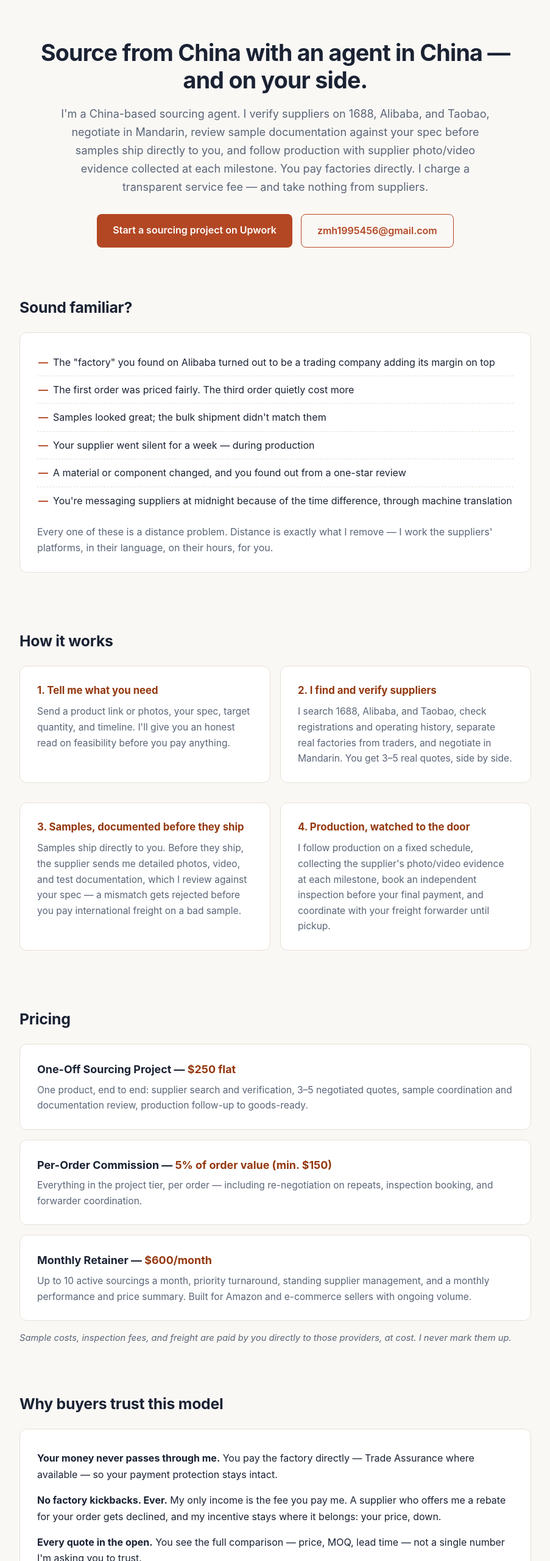
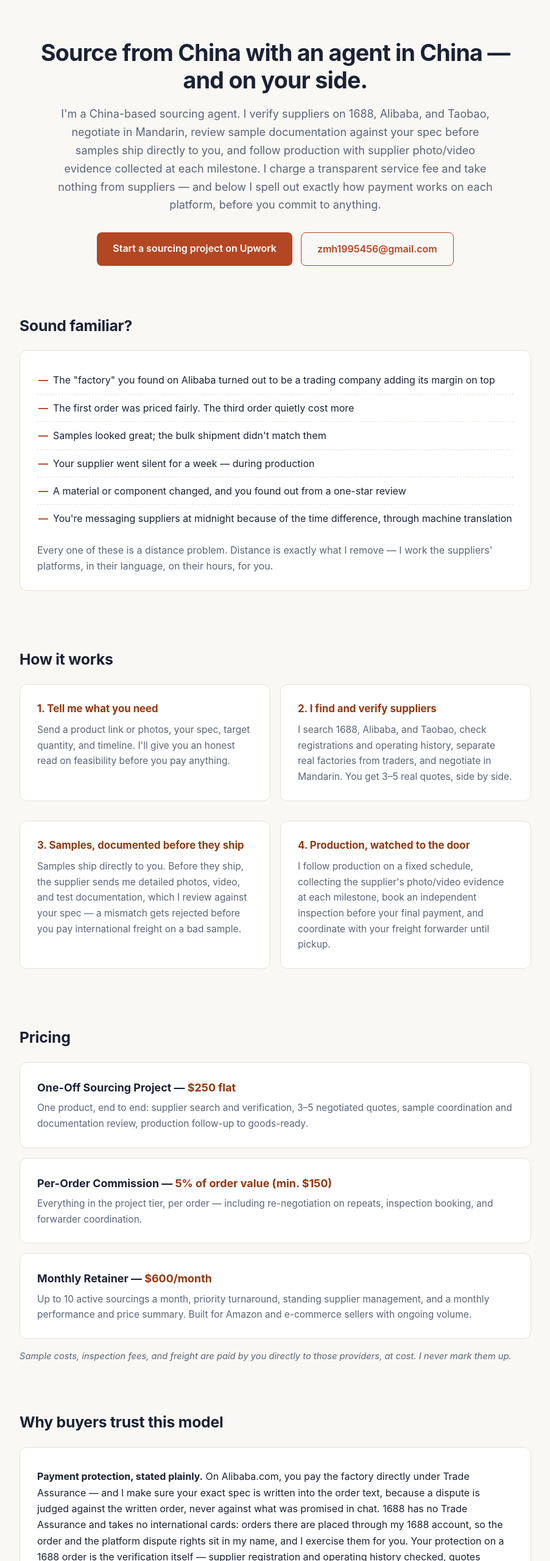
Before and after one commit to zmh1995789/sourcing, a plain HTML site: page index.html in a window 1280 px wide. Shown: the top 2560 px of the page at 61% size, without its empty margins (188-1091 px from the left). Drawn offline with Linux system fonts and the light colour scheme.

Commit message:
Fix Trade Assurance copy (R14)

```diff
--- a/index.html
+++ b/index.html
@@ -4,7 +4,7 @@
 <meta charset="utf-8">
 <meta name="viewport" content="width=device-width, initial-scale=1">
 <title>China Sourcing Agent — Verified Suppliers, Mandarin Negotiation, Transparent Fees</title>
-<meta name="description" content="China-based sourcing agent: supplier verification on 1688, Alibaba and Taobao, Mandarin negotiation, sample documentation review, independent inspection booking and production follow-up. Service-fee only — you pay factories directly.">
+<meta name="description" content="China-based sourcing agent: supplier verification on 1688, Alibaba and Taobao, Mandarin negotiation, sample documentation review, independent inspection booking and production follow-up. Service-fee only, no supplier commissions — with an honest explanation of how payment works on Alibaba vs 1688.">
 <style>
   :root{--ink:#1a2233;--muted:#5a6577;--accent:#b34724;--accent-dark:#93380f;--bg:#faf8f5;--card:#ffffff;--line:#e7e0d6}
   *{box-sizing:border-box;margin:0;padding:0}
@@ -50,7 +50,7 @@
 
 <header>
   <h1>Source from China with an agent in China — and on your side.</h1>
-  <p class="sub">I'm a China-based sourcing agent. I verify suppliers on 1688, Alibaba, and Taobao, negotiate in Mandarin, review sample documentation against your spec before samples ship directly to you, and follow production with supplier photo/video evidence collected at each milestone. You pay factories directly. I charge a transparent service fee — and take nothing from suppliers.</p>
+  <p class="sub">I'm a China-based sourcing agent. I verify suppliers on 1688, Alibaba, and Taobao, negotiate in Mandarin, review sample documentation against your spec before samples ship directly to you, and follow production with supplier photo/video evidence collected at each milestone. I charge a transparent service fee and take nothing from suppliers — and below I spell out exactly how payment works on each platform, before you commit to anything.</p>
   <div class="cta-row">
     <a class="btn btn-primary" href="https://www.upwork.com/services/product/2125348315027730195/">Start a sourcing project on Upwork</a>
     <a class="btn btn-ghost" href="mailto:zmh1995456@gmail.com">zmh1995456@gmail.com</a>
@@ -111,11 +111,12 @@
   <p class="note">Sample costs, inspection fees, and freight are paid by you directly to those providers, at cost. I never mark them up.</p>
 </section>
 
+<!-- 2026-11-25 修订：Trade Assurance 话术改正（1688 无 TA、订单与争议权在代理账户名下），依据 success-pitfalls-scout-20261125.md R14 -->
 <section>
   <h2>Why buyers trust this model</h2>
   <div class="card">
     <ul class="trust">
-      <li><strong>Your money never passes through me.</strong> You pay the factory directly — Trade Assurance where available — so your payment protection stays intact.</li>
+      <li><strong>Payment protection, stated plainly.</strong> On Alibaba.com, you pay the factory directly under Trade Assurance — and I make sure your exact spec is written into the order text, because a dispute is judged against the written order, never against what was promised in chat. 1688 has no Trade Assurance and takes no international cards: orders there are placed through my 1688 account, so the order and the platform dispute rights sit in my name, and I exercise them for you. Your protection on a 1688 order is the verification itself — supplier registration and operating history checked, quotes verified side by side, samples shipped directly to you, and a written payment-node plan before any balance is released.</li>
       <li><strong>No factory kickbacks. Ever.</strong> My only income is the fee you pay me. A supplier who offers me a rebate for your order gets declined, and my incentive stays where it belongs: your price, down.</li>
       <li><strong>Every quote in the open.</strong> You see the full comparison — price, MOQ, lead time — not a single number I'm asking you to trust.</li>
       <li><strong>Native Mandarin, on China time.</strong> Negotiation and problem-solving happen in the supplier's language, during their working hours.</li>
@@ -130,7 +131,7 @@
     <h3>What quantities can you handle?</h3>
     <p>Any, honestly assessed. 1688 suppliers often accept small runs; Alibaba factories commonly want 300–1,000+ units. Tell me your target quantity and I'll tell you upfront whether it's realistic for your product.</p>
     <h3>Do I have to use Trade Assurance?</h3>
-    <p>For Alibaba orders I strongly recommend it — it protects your payment until you confirm the goods. On 1688 or direct factory deals, I'll walk you through the safest available arrangement before you pay anyone.</p>
+    <p>Trade Assurance exists only on Alibaba.com. For Alibaba orders I strongly recommend it, with one condition: your spec has to be written into the order text, because that written order is the only version a dispute is judged against — getting it in there is part of my verification report. 1688 has no Trade Assurance at all: orders run through my 1688 account (1688 settles via Alipay and doesn't take international cards), so the dispute rights are mine to exercise on your behalf, backed by the verification report, the sample record, and the milestone evidence I collect. Before any 1688 payment, you get the plan in writing: what is paid, at which node, and what evidence must exist first — plus the risks that no arrangement can remove, stated upfront.</p>
     <h3>Can you arrange shipping to my country?</h3>
     <p>I coordinate with your freight forwarder on the China side — pickup, carton specs, documents. If you don't have one, I can introduce forwarders I've seen perform well. The shipping contract and payment stay between you and them.</p>
     <h3>What does the inspection cover?</h3>
```
